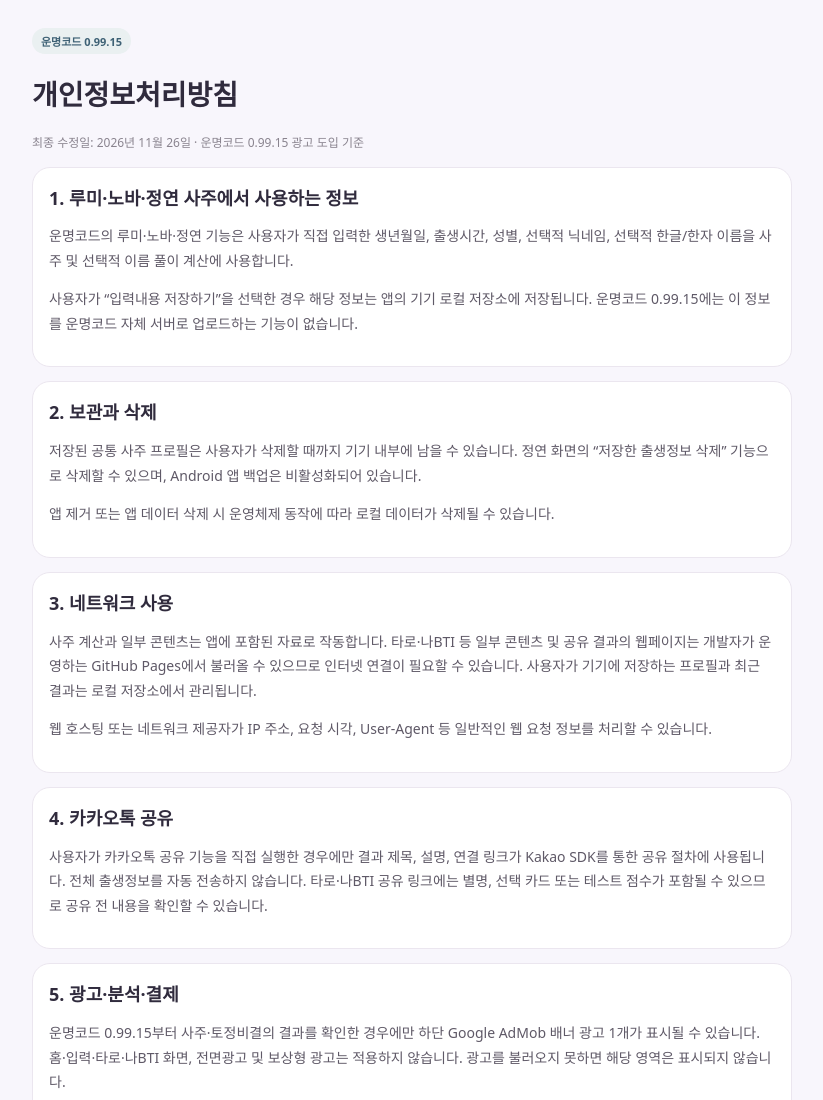
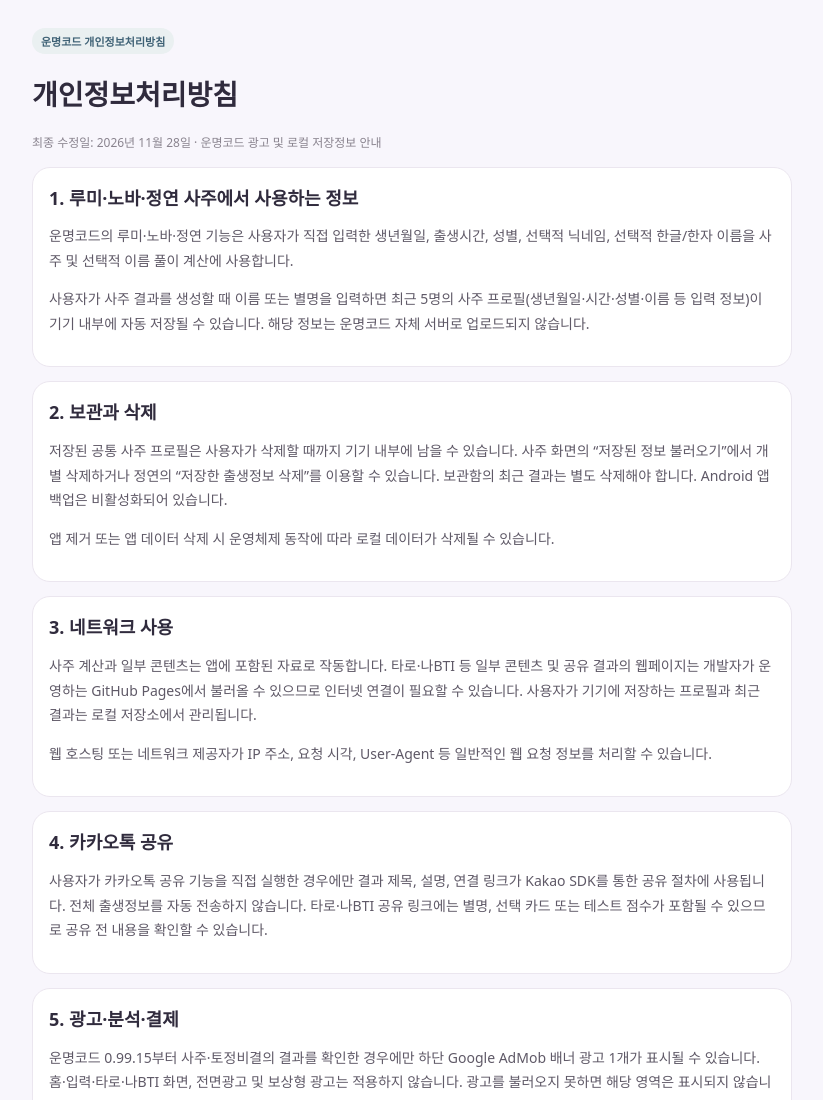
Before and after one commit to jeiskwon/playzip, a plain HTML site: page privacy.html in a window 1280 px wide. Shown: the top 1100 px of the page, without its empty margins (228-1051 px from the left). Drawn offline with Linux system fonts and the light colour scheme.

Commit message:
policy: correct automatic recent-five Saju profile storage and deletion disclosure

```diff
--- a/privacy.html
+++ b/privacy.html
@@ -13,19 +13,19 @@ a{color:#5b4aae}.note{font-size:12px;color:#89838e}
 </style>
 </head>
 <body><main>
-<span class="badge">운명코드 0.99.15</span>
+<span class="badge">운명코드 개인정보처리방침</span>
 <h1>개인정보처리방침</h1>
-<p class="note">최종 수정일: 2026년 11월 26일 · 운명코드 0.99.15 광고 도입 기준</p>
+<p class="note">최종 수정일: 2026년 11월 28일 · 운명코드 광고 및 로컬 저장정보 안내</p>
 
 <div class="card">
 <h2 style="margin-top:0">1. 루미·노바·정연 사주에서 사용하는 정보</h2>
 <p>운명코드의 루미·노바·정연 기능은 사용자가 직접 입력한 생년월일, 출생시간, 성별, 선택적 닉네임, 선택적 한글/한자 이름을 사주 및 선택적 이름 풀이 계산에 사용합니다.</p>
-<p>사용자가 “입력내용 저장하기”을 선택한 경우 해당 정보는 앱의 기기 로컬 저장소에 저장됩니다. 운명코드 0.99.15에는 이 정보를 운명코드 자체 서버로 업로드하는 기능이 없습니다.</p>
+<p>사용자가 사주 결과를 생성할 때 이름 또는 별명을 입력하면 최근 5명의 사주 프로필(생년월일·시간·성별·이름 등 입력 정보)이 기기 내부에 자동 저장될 수 있습니다. 해당 정보는 운명코드 자체 서버로 업로드되지 않습니다.</p>
 </div>
 
 <div class="card">
 <h2 style="margin-top:0">2. 보관과 삭제</h2>
-<p>저장된 공통 사주 프로필은 사용자가 삭제할 때까지 기기 내부에 남을 수 있습니다. 정연 화면의 “저장한 출생정보 삭제” 기능으로 삭제할 수 있으며, Android 앱 백업은 비활성화되어 있습니다.</p>
+<p>저장된 공통 사주 프로필은 사용자가 삭제할 때까지 기기 내부에 남을 수 있습니다. 사주 화면의 “저장된 정보 불러오기”에서 개별 삭제하거나 정연의 “저장한 출생정보 삭제”를 이용할 수 있습니다. 보관함의 최근 결과는 별도 삭제해야 합니다. Android 앱 백업은 비활성화되어 있습니다.</p>
 <p>앱 제거 또는 앱 데이터 삭제 시 운영체제 동작에 따라 로컬 데이터가 삭제될 수 있습니다.</p>
 </div>
 
```
